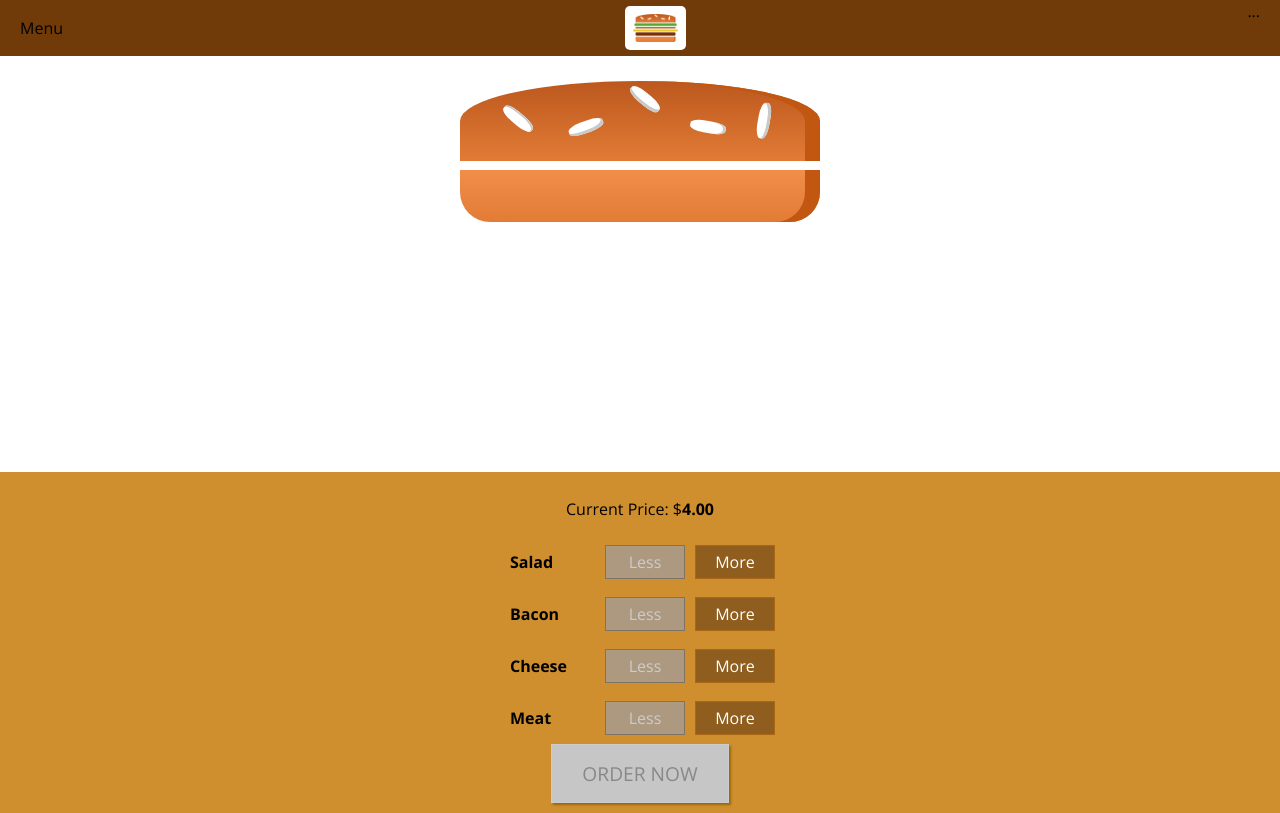
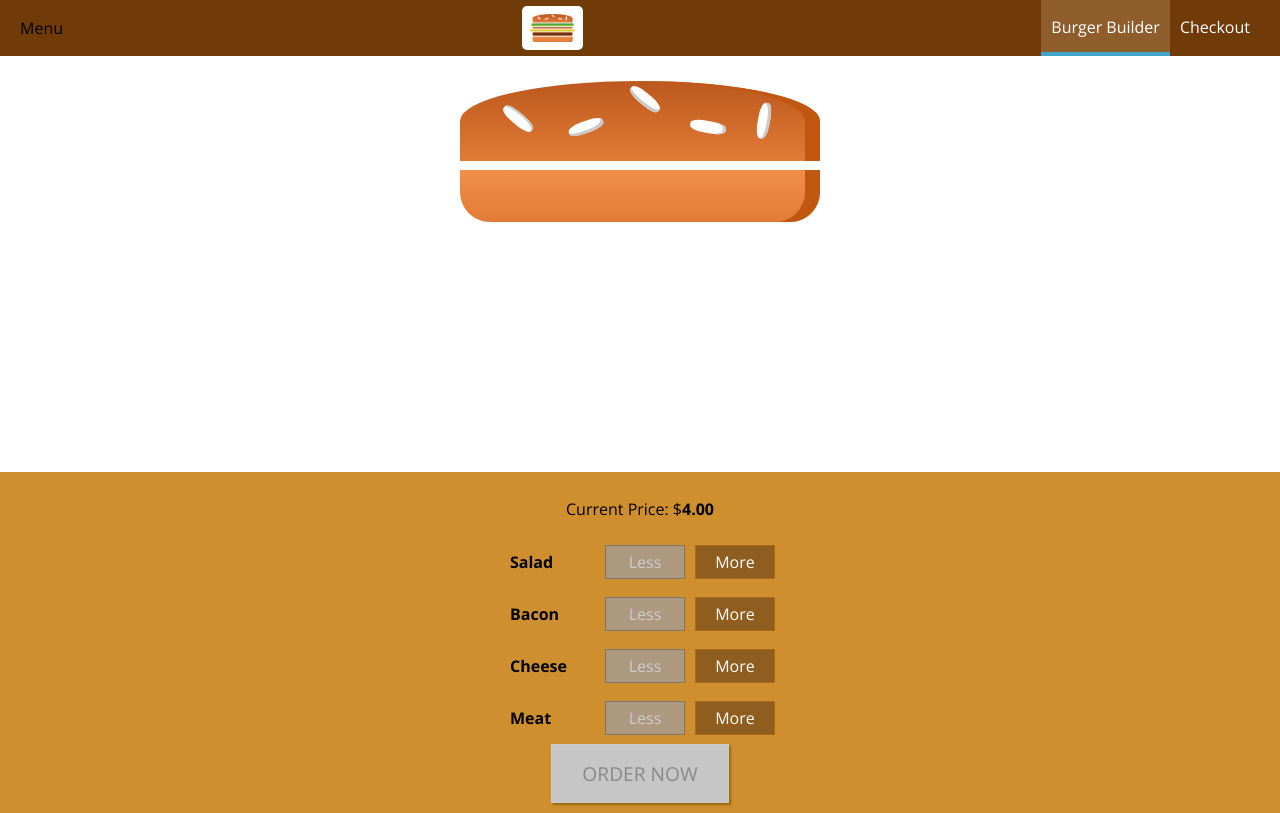
Before and after one commit to dgosza/ReactJS-The-Complete-Guide, a React app in the folder burgerBuilder/: page / in a window 1280 px wide. Built offline with nearby package versions, Linux system fonts and the light colour scheme.

Commit message:
adding the SideDrawer and Navigation itens itself

```diff
--- a/burgerBuilder/src/components/Layout/index.js
+++ b/burgerBuilder/src/components/Layout/index.js
@@ -5,11 +5,12 @@ import './style.css'
 import Aux from '../../hoc/Auxiliar'
 
 import Toolbar from '../Navigation/Toolbar'
+import SideDrawer from '../Navigation/SideDrawer'
 
 const Layout = (props) => (
     <Aux>
         <Toolbar  />
-
+        <SideDrawer/>
         <main className="content">
             {props.children}
         </main>
--- /dev/null
+++ b/burgerBuilder/src/components/Navigation/NavigationItems/NavigationItem/index.js
@@ -0,0 +1,10 @@
+import React from 'react'
+import './style.css'
+
+const NavigationItem = props => (
+    <li className="NavigationItem">
+        <a href={props.link} className={props.active ? 'active' : null}>{props.children}</a>
+    </li>
+)
+
+export default NavigationItem
--- /dev/null
+++ b/burgerBuilder/src/components/Navigation/NavigationItems/NavigationItem/style.css
@@ -0,0 +1,27 @@
+.NavigationItem{
+    margin: 0;
+    box-sizing: border-box;
+    display: flex;
+    height: 100%;
+    align-items: center;
+
+}
+
+.NavigationItem a{
+    color: white;
+    text-decoration: none;
+    height: 100%;
+    padding: 16px 10px;
+    border-bottom: 4px solid transparent;
+    box-sizing: border-box;
+    display: block;
+}
+
+.NavigationItem a:hover,
+.NavigationItem a:active,
+.NavigationItem a.active{
+    background-color: #8f5c2c;
+    border-bottom: 4px solid #40a4c8;
+    color: white;
+
+}
--- /dev/null
+++ b/burgerBuilder/src/components/Navigation/NavigationItems/index.js
@@ -0,0 +1,13 @@
+import React from 'react';
+import './style.css'
+
+import NavigationItem from './NavigationItem'
+
+const NavigationItems = () => (
+    <ul className="NavigationItems">
+        <NavigationItem link="/" active={true} >Burger Builder</NavigationItem>
+        <NavigationItem link="/">Checkout</NavigationItem>
+    </ul>
+)
+
+export default NavigationItems
--- /dev/null
+++ b/burgerBuilder/src/components/Navigation/NavigationItems/style.css
@@ -0,0 +1,9 @@
+.NavigationItems{
+    margin: 0;
+    padding: 0;
+    list-style: none;
+    display: flex;
+    align-items: center;
+    height: 100%;
+
+}
--- /dev/null
+++ b/burgerBuilder/src/components/Navigation/SideDrawer/index.js
@@ -0,0 +1,19 @@
+import React from 'react';
+import './style.css'
+
+import Logo from '../../Logo'
+import NavigationItems from '../NavigationItems'
+
+const SideDrawer = (props) => {
+
+    return (
+        <div className="SideDrawer">
+            <Logo/>
+            <nav>
+                <NavigationItems />
+            </nav>
+        </div>
+    )
+}
+
+export default SideDrawer
--- /dev/null
+++ b/burgerBuilder/src/components/Navigation/SideDrawer/style.css
@@ -0,0 +1,28 @@
+.SideDrawer{
+    position:fixed;
+    width: 200px;
+    max-width: 70%;
+    height: 100%;
+    left:0;
+    top: 0;
+    z-index: 200;
+    background-color: white;
+    padding: 32px 16px;
+    box-sizing: border-box;
+    transition: transform 0.3s ease-out;
+
+}
+
+@media(min-width: 500px){
+    .SideDrawer{
+        display: none;
+    }
+}
+
+.Open{
+    transform: translateX(0)
+}
+
+.Close{
+    transform: translateX(-100%);
+}
--- a/burgerBuilder/src/components/Navigation/Toolbar/index.js
+++ b/burgerBuilder/src/components/Navigation/Toolbar/index.js
@@ -2,16 +2,15 @@ import React from 'react';
 import './style.css'
 
 import Logo from '../../Logo'
+import NavigationItems from '../NavigationItems'
 
 const Toolbar = (props) => {
 
-    return(
+    return (
         <header className="Toolbar">
             <div>Menu</div>
-            <Logo/>
-            <nav>
-                ...
-            </nav>
+            <Logo />
+            <NavigationItems/>
 
         </header>
     )
```
